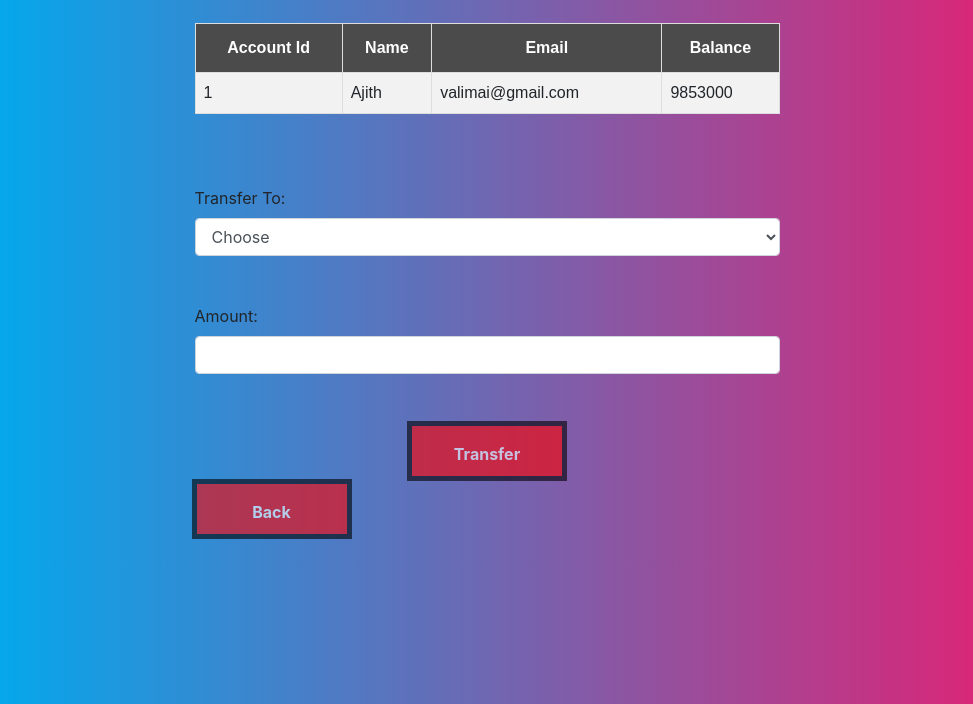
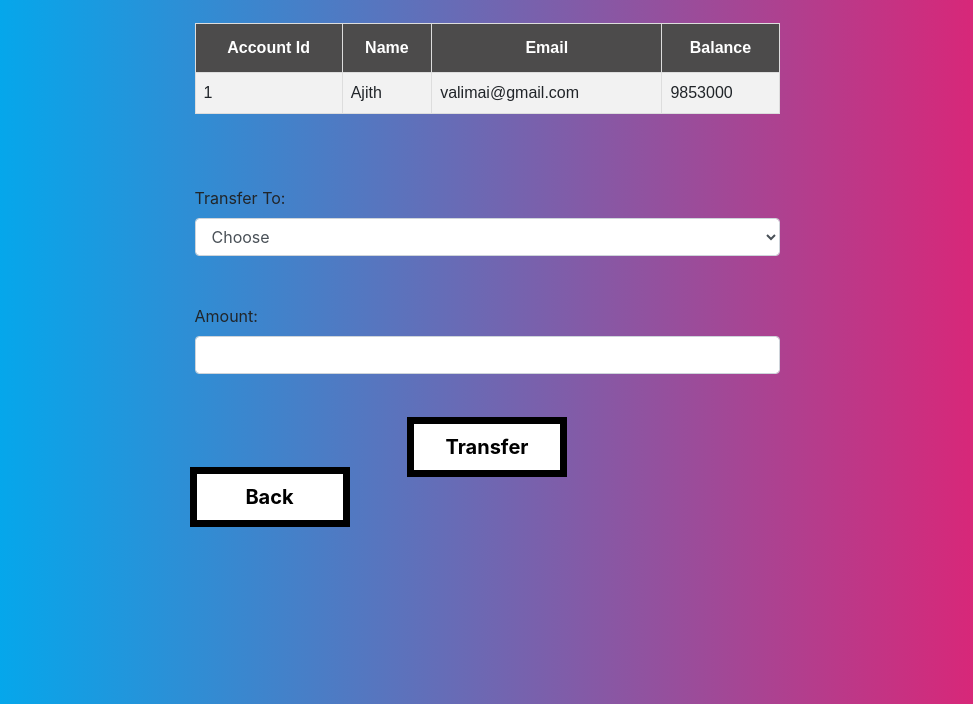
Before and after one commit to joshva-A/-my-projects, a PHP site: page /selecteduserdetail.php?id=1 in a window 1280 px wide. Shown: the part 96-800 px from the top of the page, without its empty margins (153-1126 px from the left). Run offline with PHP 8.4, Linux system fonts and the light colour scheme; data comes from the database, SQL or seed files in the repository.

Commit message:
Update selecteduserdetail.php

```diff
--- a/selecteduserdetail.php
+++ b/selecteduserdetail.php
@@ -29,21 +29,39 @@
   background-color: #4C4B4B;;
   color: white;
 }
-.button {
-  background-color:#ff0000;
-  border: none;
-  color: white;
-  padding: 16px 32px;
-  text-align: center;
-  font-size: 16px;
-  margin: 4px 2px;
-  opacity: 0.6;
-  transition: 0.3s;
-  display: inline-block;
-  text-decoration: none;
-  cursor: pointer;
+.noselect {
+  -webkit-touch-callout: none;
+    -webkit-user-select: none;
+     -khtml-user-select: none;
+       -moz-user-select: none;
+        -ms-user-select: none;
+            user-select: none;
+		-webkit-tap-highlight-color: transparent;
 }
 
+button {
+	width: 150px;
+	height: 50px;
+	cursor: pointer;
+	font-size: 20px;
+	font-weight: bold;
+	color: black;
+	background: white;
+	border: 2px solid black;
+	box-shadow: 5px 5px 0 black,
+		-5px -5px 0 black,
+		-5px 5px 0 black,
+		5px -5px 0 black;
+	transition: 500ms ease-in-out;
+}
+
+button:hover {
+	box-shadow: 20px 5px 0 black, -20px -5px 0 black;
+}
+
+button:focus {
+	outline: none;
+}
 </style>
 </head>
 
@@ -199,13 +217,13 @@ if(isset($_POST['submit']))
             <br><br>
                 <div class="text-center" >
 
-            <button class = "button" name="submit" type="submit">Transfer</button>
+            <button class = "noselect" name="submit" type="submit">Transfer</button>
             </div>
 
 
         </form>
         <div>
-        <a href="index.php"><button class = button>Back</button></a>
+        <a href="transfermoney.php"><button class = noselect>Back</button></a>
         </div>
     </div>
 
```
